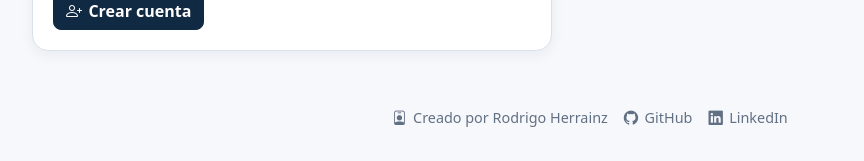
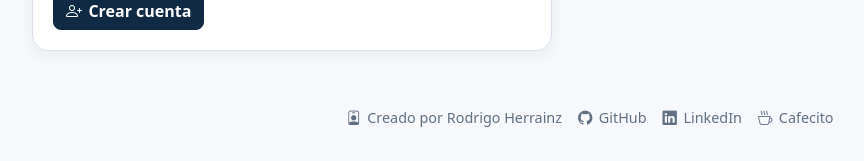
Before and after one commit to rherrainz/prode, a Django app: page /accounts/register/ in a window 1280 px wide. Shown: the part 837-998 px from the top of the page, without its empty margins (50-914 px from the left). Run offline with Django 5.2, Linux system fonts and the light colour scheme; some libraries are stand-ins or nearby versions.

Commit message:
Add Cafecito footer link

```diff
--- a/templates/base.html
+++ b/templates/base.html
@@ -56,6 +56,10 @@
         <i aria-hidden="true" class="bi bi-linkedin"></i>
         LinkedIn
       </a>
+      <a href="https://cafecito.app/rherrainz" rel="noopener noreferrer" target="_blank">
+        <i aria-hidden="true" class="bi bi-cup-hot"></i>
+        Cafecito
+      </a>
     </div>
   </footer>
 </body>
```
